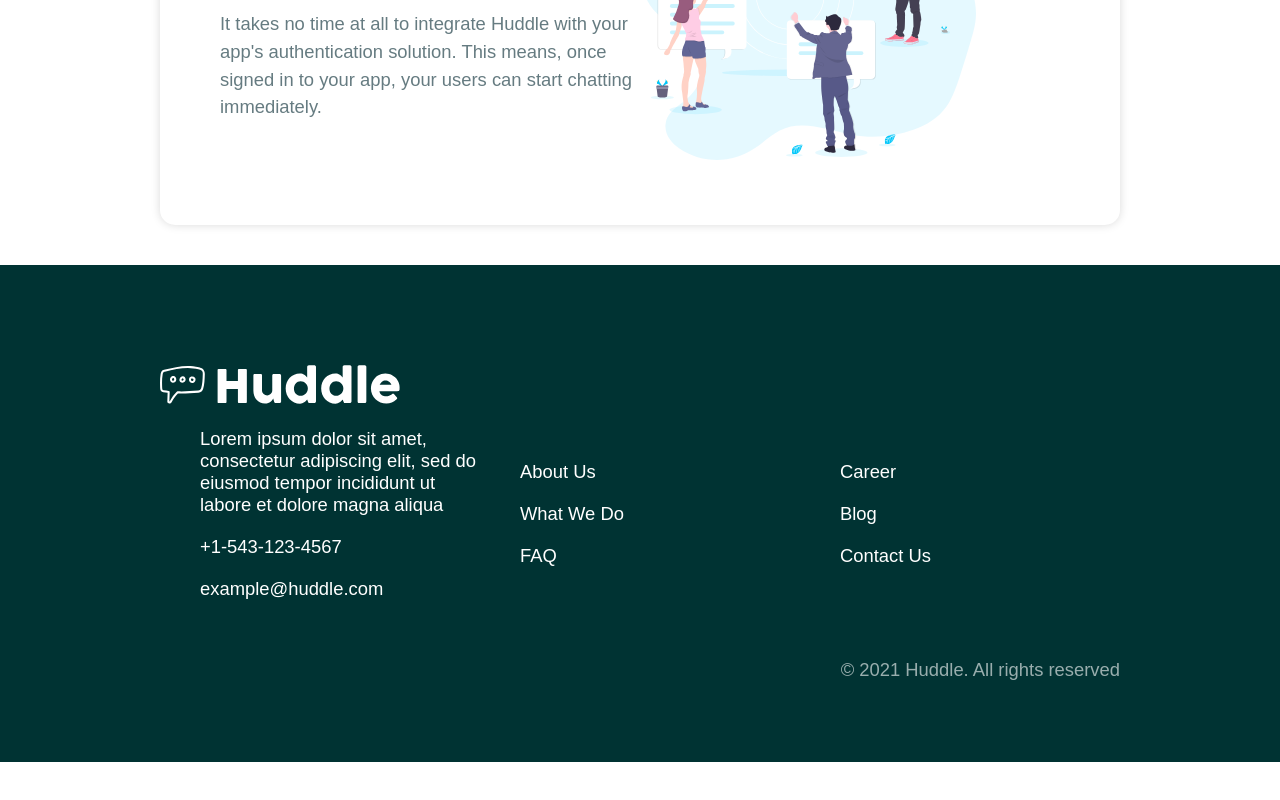
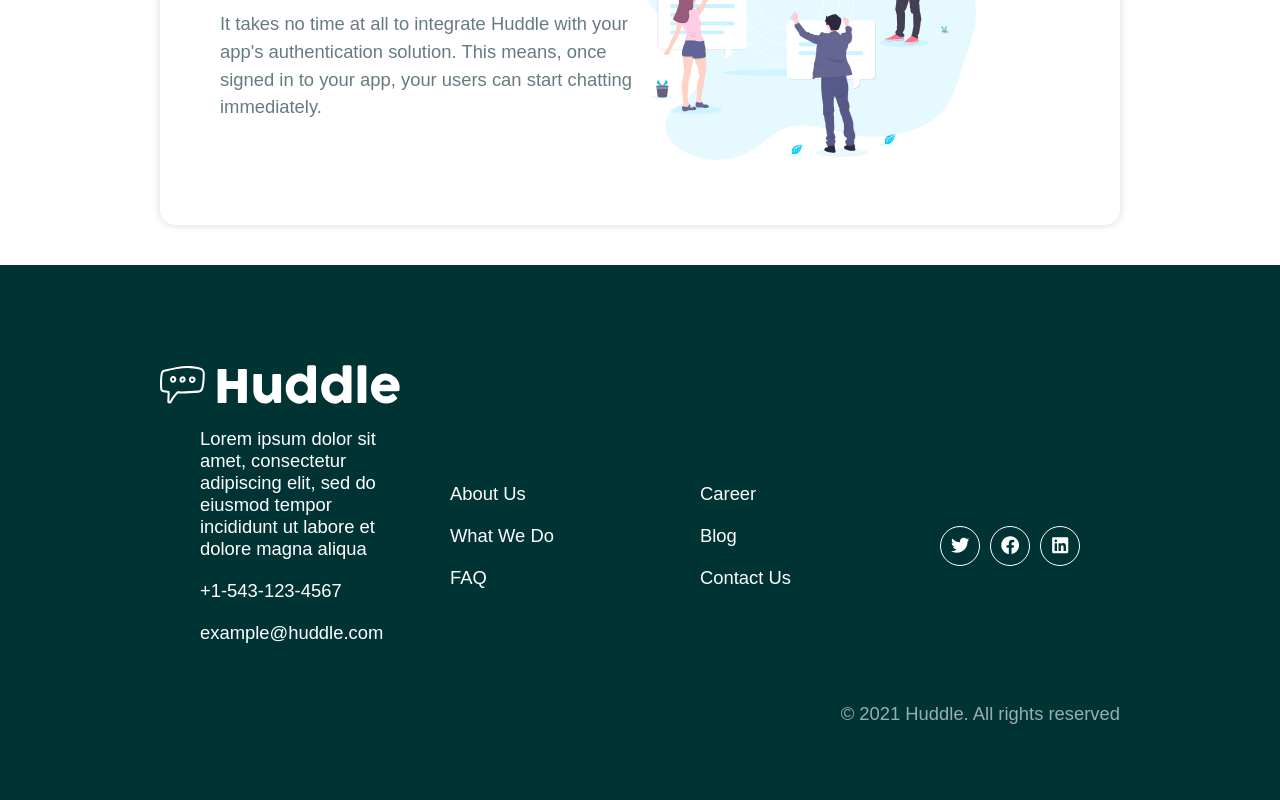
Before and after one commit to Aakriti-Bhatta/project, a React (Create React App) app: page / in a window 1280 px wide. Shown: the part 1488-2288 px from the top of the page. Before the commit the page ends 2250 px from the top, so only its background shows below. Built offline with nearby package versions, Linux system fonts and the light colour scheme.

Commit message:
imported socialicons

```diff
--- a/src/components/Footer.js
+++ b/src/components/Footer.js
@@ -1,3 +1,4 @@
+import SocialIcons from "./SocialIcons";
 import {Container}  from "./styles/Container.styled"
 import { Flex } from "./styles/Flex.styled";
 import { StyledFooter } from "./styles/Footer.styled";
@@ -28,6 +29,8 @@ export default function Footer(){
             <li>Blog</li>
             <li>Contact Us</li>
           </ul>
+
+          <SocialIcons/>
         </Flex>
         <p>&copy; 2021 Huddle. All rights reserved</p>
         </Container>
```
